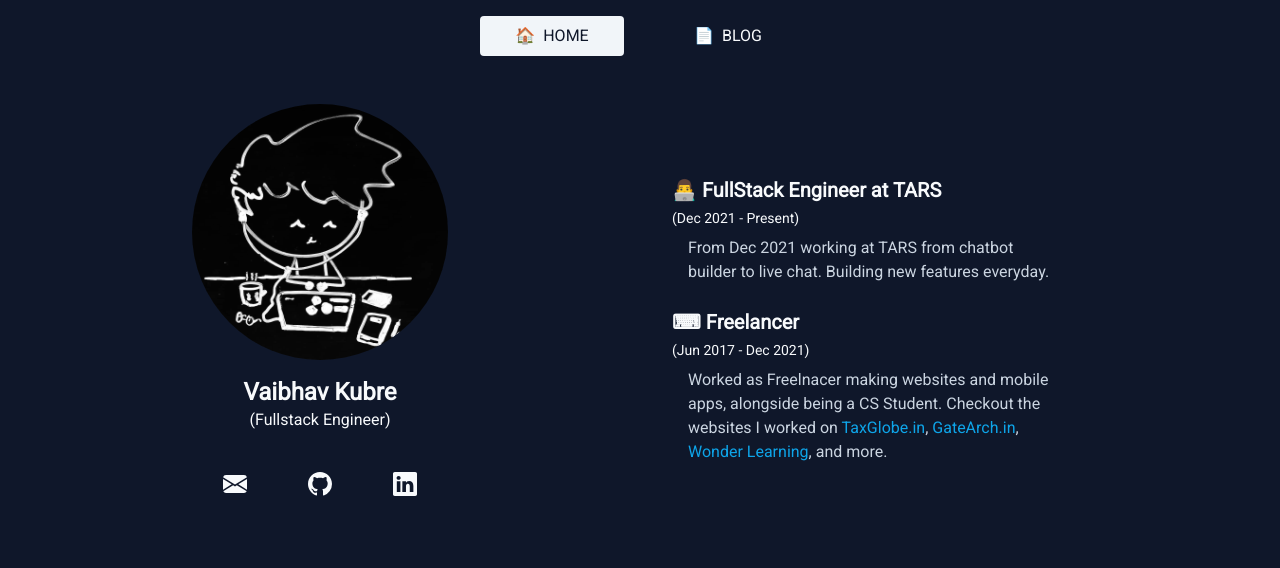
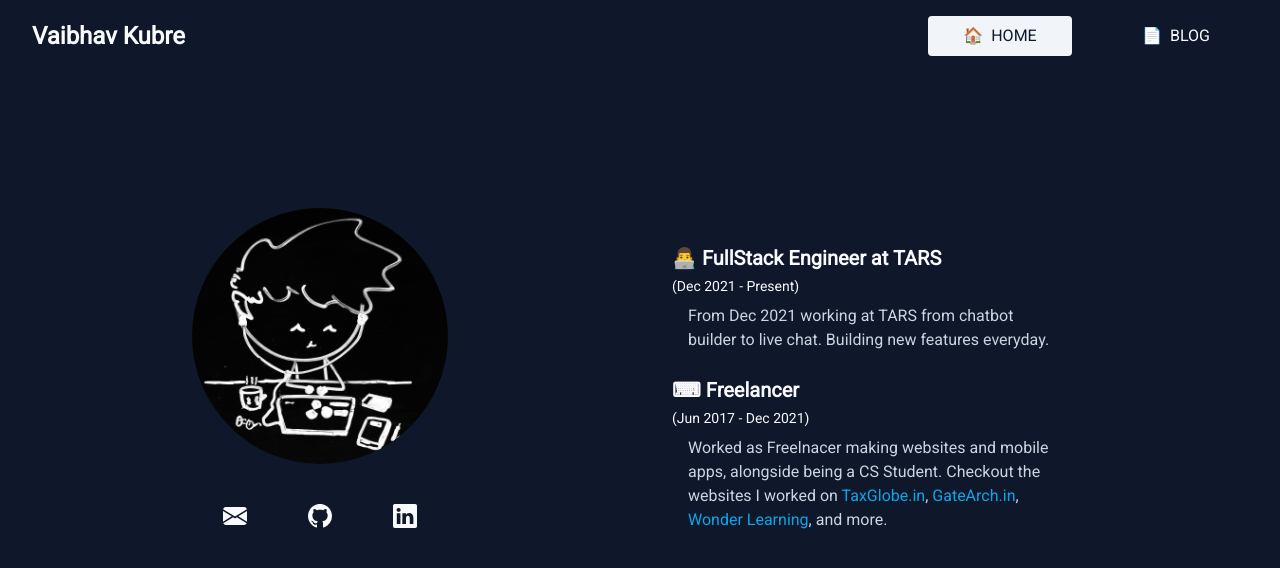
Before and after one commit to kubre/kubre.in-old-nextjs, a Next.js app: page / in a window 1280 px wide. Shown: the top 568 px of the page. Built offline with nearby package versions, Linux system fonts and the light colour scheme.

Commit message:
Better layout

```diff
--- a/src/components/Layout.tsx
+++ b/src/components/Layout.tsx
@@ -2,10 +2,10 @@
 
 const Layout = ({ children }: { children: any }) => {
   return (
-    <div>
+    <>
       <Navbar />
       {children}
-    </div>
+    </>
   );
 };
 
--- a/src/components/Navbar.tsx
+++ b/src/components/Navbar.tsx
@@ -3,7 +3,12 @@
 
 const Navbar = () => {
   return (
-    <nav className="py-4 flex text-center justify-center px-8 gap-x-2 md:gap-x-8">
+    <nav className="py-4 flex text-center justify-center px-4 md:px-8 gap-x-2 md:gap-x-8 max-w-screen-xl mx-auto">
+      <h3 className="flex items-center text-lg md:text-2xl font-bold mr-auto">
+        <Link href="/">
+          <a>Vaibhav Kubre</a>
+        </Link>
+      </h3>
       <NavItem title="🏠 &nbsp;Home" href="/" />
       <NavItem title="📄 &nbsp;Blog" href="/blog" />
     </nav>
@@ -27,7 +32,7 @@
       <a
         className={`${
           isActive && activeClasses
-        } py-2 px-2 w-full md:w-36 uppercase rounded transition hover:bg-slate-100 hover:text-slate-900`}
+        } py-2 px-2  md:w-36 uppercase rounded transition hover:bg-slate-100 hover:text-slate-900`}
       >
         {title}
       </a>
--- a/src/components/PostComponents.tsx
+++ b/src/components/PostComponents.tsx
@@ -11,7 +11,7 @@
 );
 
 export const h1 = (props: any) => (
-  <h1 className="text-5xl font-bold py-2">{props.children}</h1>
+  <h1 className="text-4xl font-bold py-2">{props.children}</h1>
 );
 
 export const h2 = (props: any) => {
--- a/src/components/PostLayout.tsx
+++ b/src/components/PostLayout.tsx
@@ -33,10 +33,12 @@
           {...rest}
         >
           <div>
-            <PostComponents.h1>{meta.title}</PostComponents.h1>
-            <pre className="text-slate-400 py-2">
-              📅 {new Date(meta.publishedAt).toLocaleDateString()}
-            </pre>
+            <div className="py-8">
+              <PostComponents.h1 className>{meta.title}</PostComponents.h1>
+              <pre className="text-slate-400 py-2">
+                📅 {new Date(meta.publishedAt).toLocaleDateString()}
+              </pre>
+            </div>
             <div className="py-8">{children}</div>
           </div>
           <div className="pb-8">
--- a/src/components/SocialMedia.tsx
+++ b/src/components/SocialMedia.tsx
@@ -1,6 +1,6 @@
 const SocialMedia = () => {
   return (
-    <div className="flex justify-around px-16 max-w-md mx-auto md:px-24 mt-4 md:mt-8">
+    <div className="flex justify-around px-16 w-full max-w-md mx-auto md:px-24 mt-4 md:mt-8">
       <a
         target="_blank"
         rel="noreferrer"
--- a/src/components/Vaibhav.tsx
+++ b/src/components/Vaibhav.tsx
@@ -13,8 +13,6 @@
           alt="My avatar picture"
         />
       </div>
-      <h1 className="text-2xl font-bold mt-4">Vaibhav Kubre</h1>
-      <h2>(Fullstack Engineer)</h2>
     </div>
   );
 };
--- a/src/pages/blog.tsx
+++ b/src/pages/blog.tsx
@@ -19,8 +19,8 @@
         <meta name="description" content="Vaibhav Kubre's blog." />
       </Head>
 
-      <main className="grid grid-cols-1 md:grid-cols-2 gap-y-8 pb-8 pt-0 md:pt-8">
-        <div className="order-2 md:order-1">
+      <main className="grid grid-cols-1 md:grid-cols-2 gap-y-8 pb-8 pt-0 md:pt-8 h-auto md:h-[600px]">
+        <div className="order-2 md:order-1 flex flex-col justify-center">
           <Vaibhav />
           <SocialMedia />
         </div>
--- a/src/pages/index.tsx
+++ b/src/pages/index.tsx
@@ -49,8 +49,8 @@
         <link rel="icon" href="/favicon.ico" />
       </Head>
 
-      <main className="block md:grid md:grid-cols-2 pb-8 pt-0 md:pt-8">
-        <div>
+      <main className="block md:grid md:grid-cols-2 pb-8 pt-0 md:pt-8 h-auto md:h-[600px]">
+        <div className="flex justify-center flex-col">
           <Vaibhav />
           <SocialMedia />
         </div>
```
